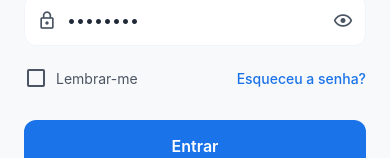
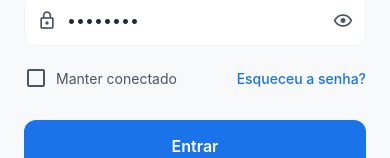
Before and after one commit to grupo09-tic/mobile, a React Native app: screen /Login in a window 390 px wide. Shown: the part 494-652 px from the top of the page. Built offline with nearby package versions, Linux system fonts and the light colour scheme; no server answers; what react-native-worklets would draw is missing.

Commit message:
mudança de frase para manter concetado

```diff
--- a/src/screens/auth/LoginScreen.tsx
+++ b/src/screens/auth/LoginScreen.tsx
@@ -114,7 +114,7 @@ export const LoginScreen = ({ navigation }: any) => {
                 size={24}
                 color={rememberMe ? AppColors.primary : AppColors.textSecondary}
               />
-              <Text style={styles.checkboxLabel}>Lembrar-me</Text>
+              <Text style={styles.checkboxLabel}>Manter conectado</Text>
             </TouchableOpacity>
 
             <TouchableOpacity onPress={() => navigation.navigate('ForgotPassword')}>
```
